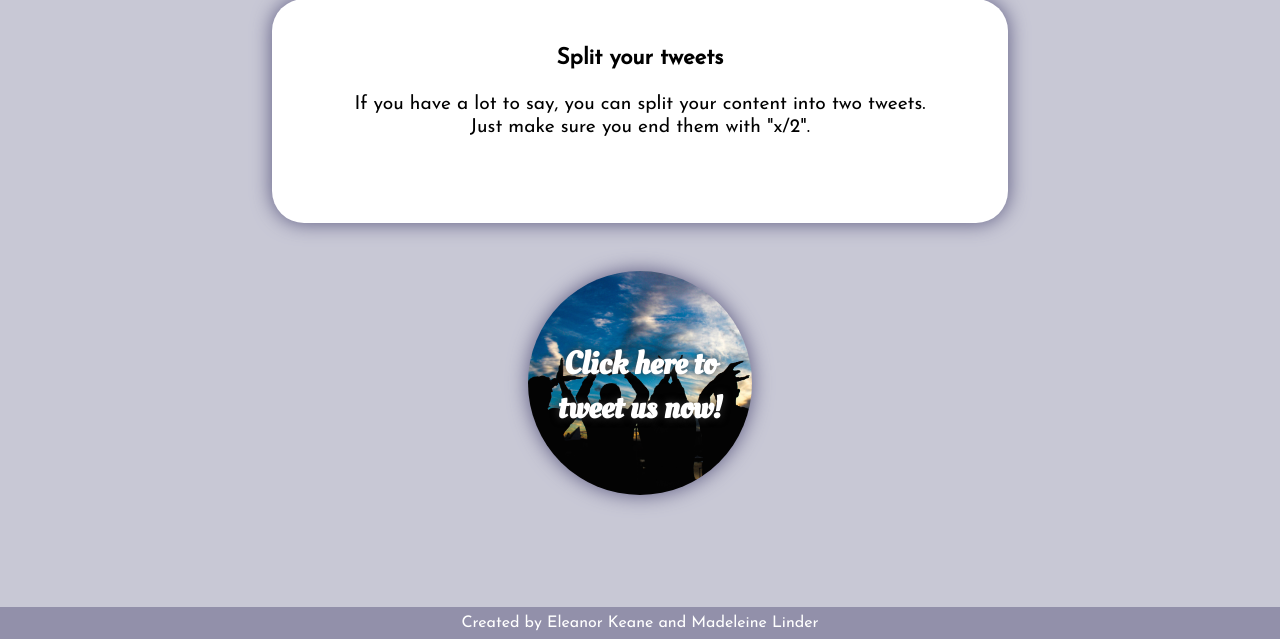
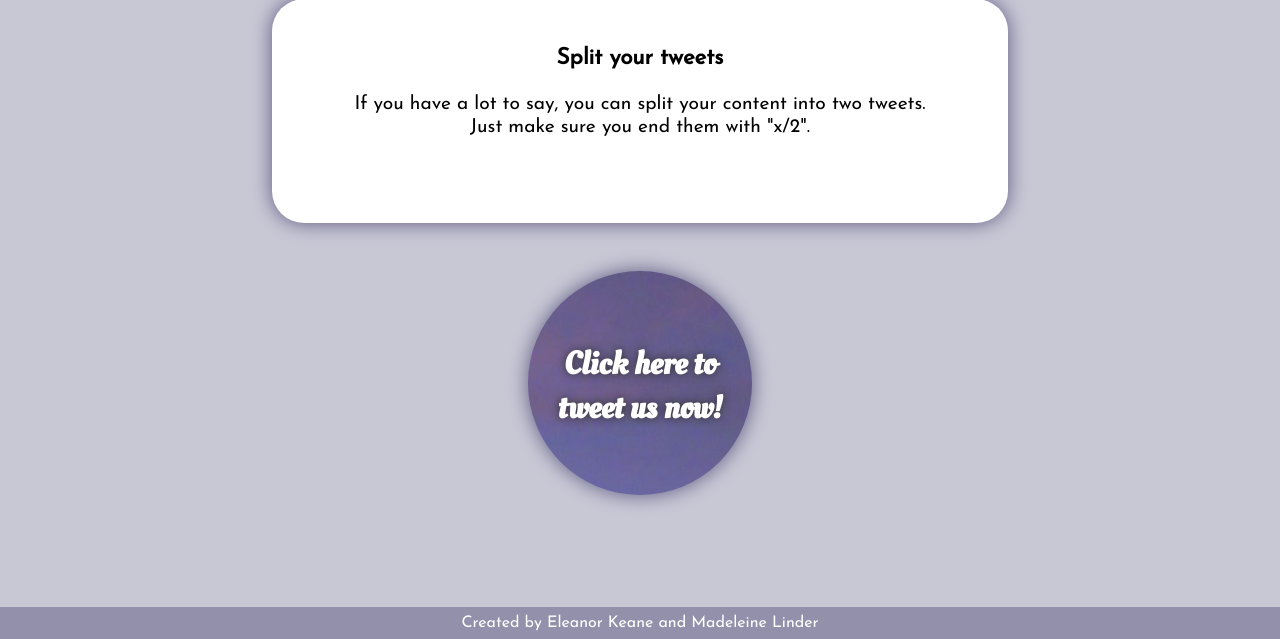
Before and after one commit to madeleinel/WoMentor, a Flask app: page /mentor_signup in a window 1280 px wide. Shown: the part 2571-3210 px from the top of the page. Run offline with Flask 2, Linux system fonts and the light colour scheme; parts of the project's set-up code (start-up, migrations or seed data) failed here and were passed over.

Commit message:
updated the background colour of the tweet buttons and the homepage-link button, to be the sky from the mentee_signup button

```diff
--- a/static/signup.css
+++ b/static/signup.css
@@ -68,14 +68,15 @@ main {
 }
 
 .tweetUs {
-  background-size: cover;
-  background-position: center;
+  /*background-size: cover;*/
+  background-position: top;
+  background-image: url("../static/images/mentee_signup.jpeg");
 }
 
-#mentorTweet {
+/*#mentorTweet {
   background-image: url("../static/images/mentor_signup.jpeg");
 }
 
 #menteeTweet {
   background-image: url("../static/images/mentee_signup.jpeg");
-}
+}*/
--- a/static/style.css
+++ b/static/style.css
@@ -145,6 +145,8 @@ footer {
   width: 6rem;
   border-radius: 50%;
   background-color: #5B5980;
+  background-image: url("../static/images/mentee_signup.jpeg");
+  background-position: top;
   box-shadow: 0 0 4px #5B5980;  /* horizontal(pos=right, new=left) vertical(pos=down, neg-up) blur colour */
 }
 
```
